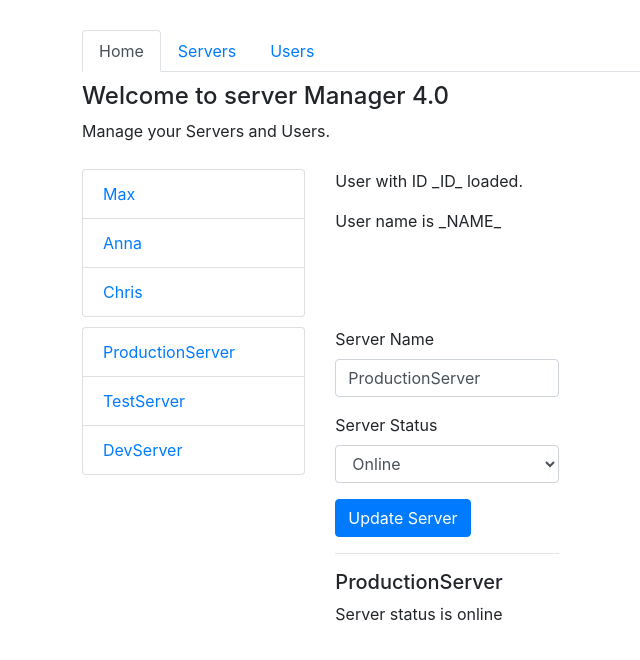
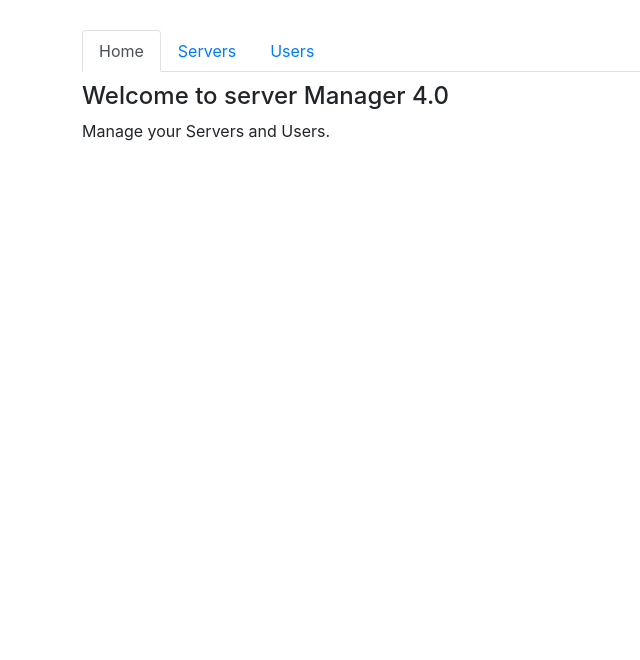
Before and after one commit to adheepgeorgepaul/Angular-routing, an Angular app: page / in a window 1280 px wide. Shown: the top 660 px of the page, without its empty margins (193-833 px from the left). Built offline with nearby package versions, Linux system fonts and the light colour scheme.

Commit message:
126.Registering routes

```diff
--- a/src/app/app.component.html
+++ b/src/app/app.component.html
@@ -17,23 +17,7 @@
 
   <div class="row">
     <div class="col-12 col-sm-10 col-md-8 offset-sm-1 offset-md-2">
-      <app-home></app-home>
+      <router-outlet></router-outlet>
     </div>
   </div>
-
-
-  <div class="row">
-    <div class="col-12 col-sm-10 col-md-8 offset-sm-1 offset-md-2">
-      <app-users></app-users>
-    </div>
-  </div>
-
-
-  <div class="row">
-    <div class="col-12 col-sm-10 col-md-8 offset-sm-1 offset-md-2">
-      <app-servers></app-servers>
-    </div>
-  </div>
-
-
 </div>
--- a/src/app/app.module.ts
+++ b/src/app/app.module.ts
@@ -1,6 +1,7 @@
 import { BrowserModule } from '@angular/platform-browser';
 import { NgModule } from '@angular/core';
 import { FormsModule } from '@angular/forms';
+
 
 import { AppComponent } from './app.component';
 import { HomeComponent } from './home/home.component';
@@ -10,7 +11,14 @@
 import { ServerComponent } from './servers/server/server.component';
 import { UserComponent } from './users/user/user.component';
 import { ServersService } from './servers/servers.service';
+import { RouterModule, Routes } from '@angular/router';
 
+
+const appRoutes: Routes = [
+{ path: '', component: HomeComponent },
+{ path: 'users', component: UsersComponent },
+{ path: 'servers', component: ServersComponent },
+];
 
 @NgModule({
   declarations: [
@@ -24,7 +32,8 @@
   ],
   imports: [
     BrowserModule,
-    FormsModule
+    FormsModule,
+    RouterModule.forRoot(appRoutes)
   ],
   providers: [ServersService],
   bootstrap: [AppComponent]
```
